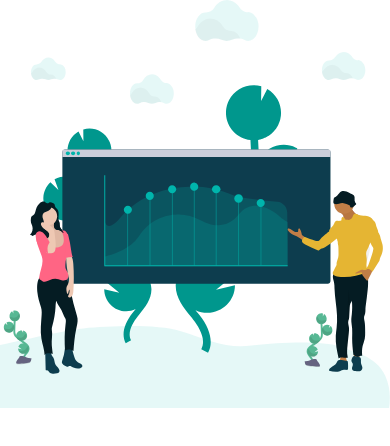
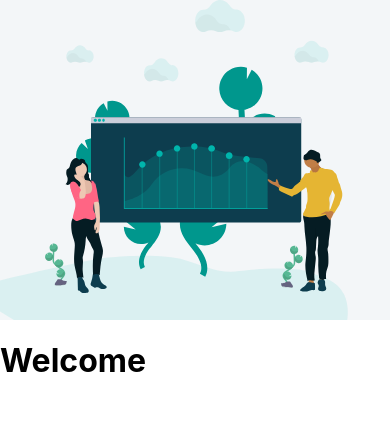
Before and after one commit to SepTorfeh/MQ-Uni-PACE, a React (Create React App) app in the folder app/: page / in a window 390 px wide. Shown: the top 446 px of the page. Built offline with nearby package versions, Linux system fonts and the light colour scheme.

Commit message:
added image to LoginWrapper with responsive design

```diff
--- a/app/src/App.tsx
+++ b/app/src/App.tsx
@@ -1,11 +1,9 @@
 import React from 'react';
-import logo from './logo.svg';
-import './App.css';
-import LoginImage from './components/login/LoginImage';
+import LoginWrapper from './components/login/LoginWrapper';
 
 function App() {
   return (
- <LoginImage></LoginImage>
+   <LoginWrapper />
  );
 }
 
--- a/app/src/components/login/LoginForm.tsx
+++ b/app/src/components/login/LoginForm.tsx
@@ -2,16 +2,20 @@ import React from 'react';
 import styled from 'styled-components';
 
 const StyledLoginForm = styled.form`
-
+    width: auto;
+    height: auto;
+    position: relative;
 
 `
 
 const LoginForm = () => {
 
     return (
+            <div>
             <StyledLoginForm>
-
+                <h1>Welcome</h1>
             </StyledLoginForm>
+            </div>
     )
 
 }
--- a/app/src/components/login/LoginImage.tsx
+++ b/app/src/components/login/LoginImage.tsx
@@ -1,8 +1,18 @@
 import React from 'react';
 import styled from 'styled-components';
+import { mobileMaxWidth } from '../reusable/screenSize';
 
 const StyledLoginImage = styled.div`
-
+    background:rgb(243, 246, 248);
+    img{
+        width:100%;
+        height: 100%;
+        overflow: hidden;
+    }
+    @media (max-width: ${mobileMaxWidth}){
+        width: 100%;
+        height: 320px;
+    }
 
 `
 
--- a/app/src/components/login/LoginWrapper.tsx
+++ b/app/src/components/login/LoginWrapper.tsx
@@ -1,7 +1,21 @@
 import React from 'react';
 import styled from 'styled-components';
+import LoginForm from './LoginForm';
+import LoginImage from './LoginImage';
+import { mobileMaxWidth } from '../reusable/screenSize';
 
 const StyledLoginWrapper = styled.div`
+    display: grid;
+    background: white;
+    grid-template-columns: 3fr 2fr;
+    @media (max-width: ${mobileMaxWidth}){
+        display: flex;
+        flex-direction: column;
+        position: relative;
+        height: 100vh;
+    }
+
+
 
 `
 
@@ -9,7 +23,8 @@ const LoginWrapper = () => {
 
     return (
             <StyledLoginWrapper>
-
+                <LoginImage />
+                <LoginForm />
             </StyledLoginWrapper>
     )
 
--- /dev/null
+++ b/app/src/components/reusable/screenSize.tsx
@@ -0,0 +1 @@
+export const mobileMaxWidth = "904px"
```
